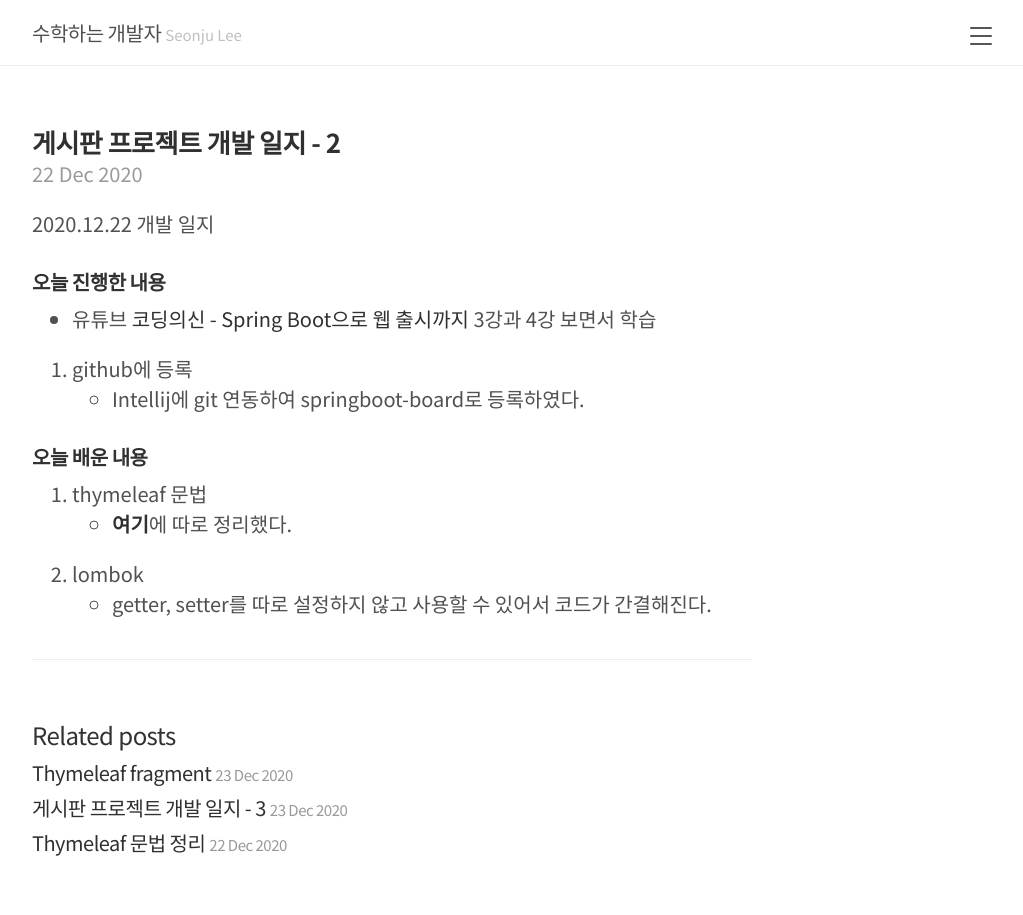
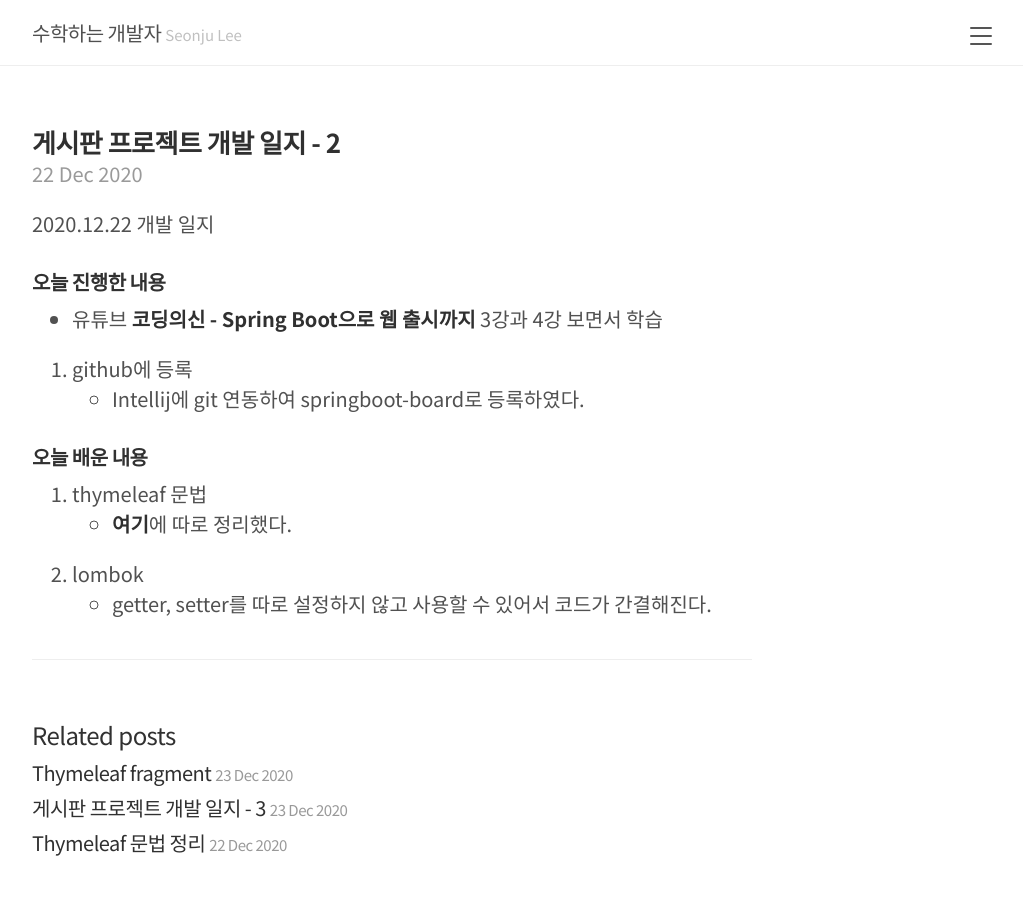
Before and after one commit to seonjuleee/seonjuleee.github.io, a Jekyll site: the page built from _posts/2020-12-22-project-board-2.md, in a window 1280 px wide. Shown: the whole page, without its empty margins (248-1271 px from the left). Built offline with Jekyll 4.4.1, drawn with Linux system fonts in a browser that asks for light colours.

```diff
--- a/_posts/2020-12-22-project-board-2.md
+++ b/_posts/2020-12-22-project-board-2.md
@@ -7,14 +7,14 @@ categories: [Project]
 2020.12.22 개발 일지
 
 ### 오늘 진행한 내용
-- 유튜브 [코딩의신 - Spring Boot으로 웹 출시까지](https://www.youtube.com/watch?v=FYkn9KOfkx0&list=PLPtc9qD1979DG675XufGs0-gBeb2mrona) 3강과 4강 보면서 학습
+- 유튜브 <b>[코딩의신 - Spring Boot으로 웹 출시까지](https://www.youtube.com/watch?v=FYkn9KOfkx0&list=PLPtc9qD1979DG675XufGs0-gBeb2mrona)</b> 3강과 4강 보면서 학습
 
 1. github에 등록
 - Intellij에 git 연동하여 springboot-board로 등록하였다.
 
 ### 오늘 배운 내용
 1. thymeleaf 문법
-- <b>[여기](https://seonjuleee.github.io/project/2020/12/22/thymeleaf-syntax/)</b>에 따로 정리했다.
+- <b>[여기](https://seonjuleee.github.io/spring/2020/12/22/thymeleaf-syntax/)</b>에 따로 정리했다.
 
 2. lombok
 - getter, setter를 따로 설정하지 않고 사용할 수 있어서 코드가 간결해진다.
```
